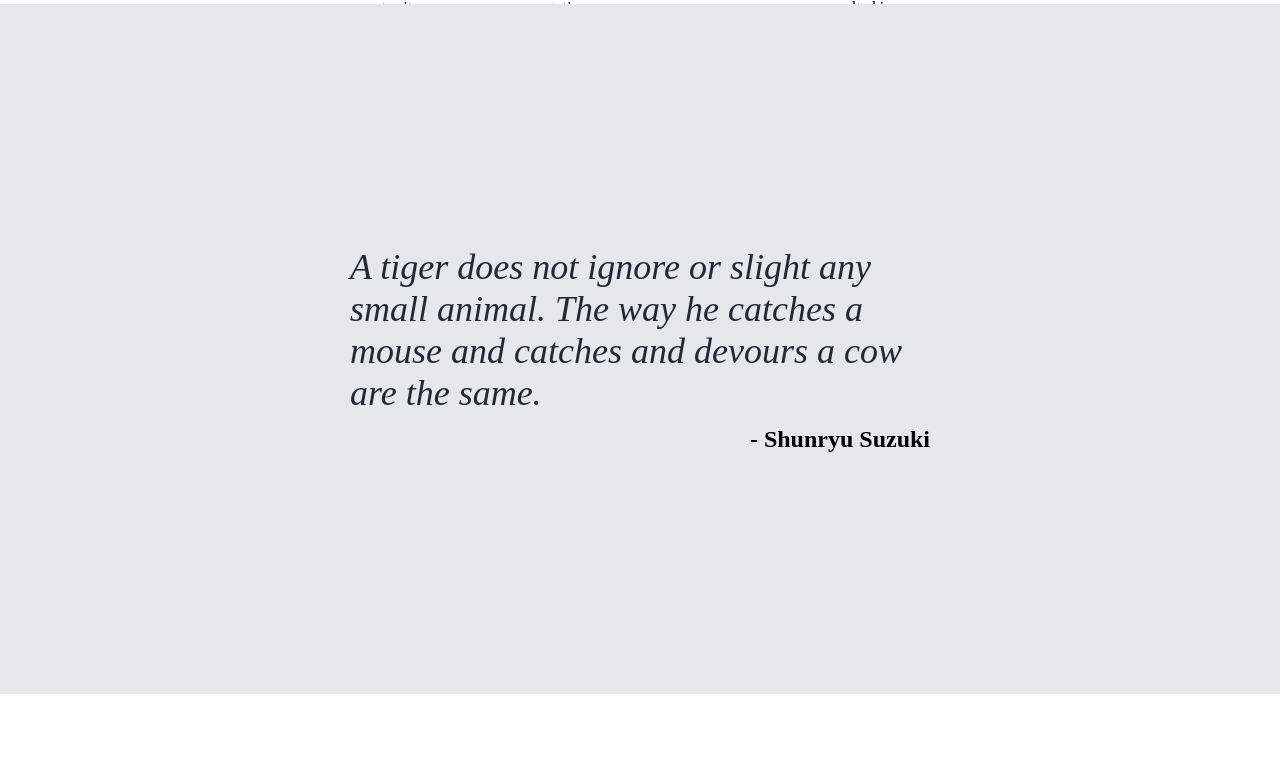
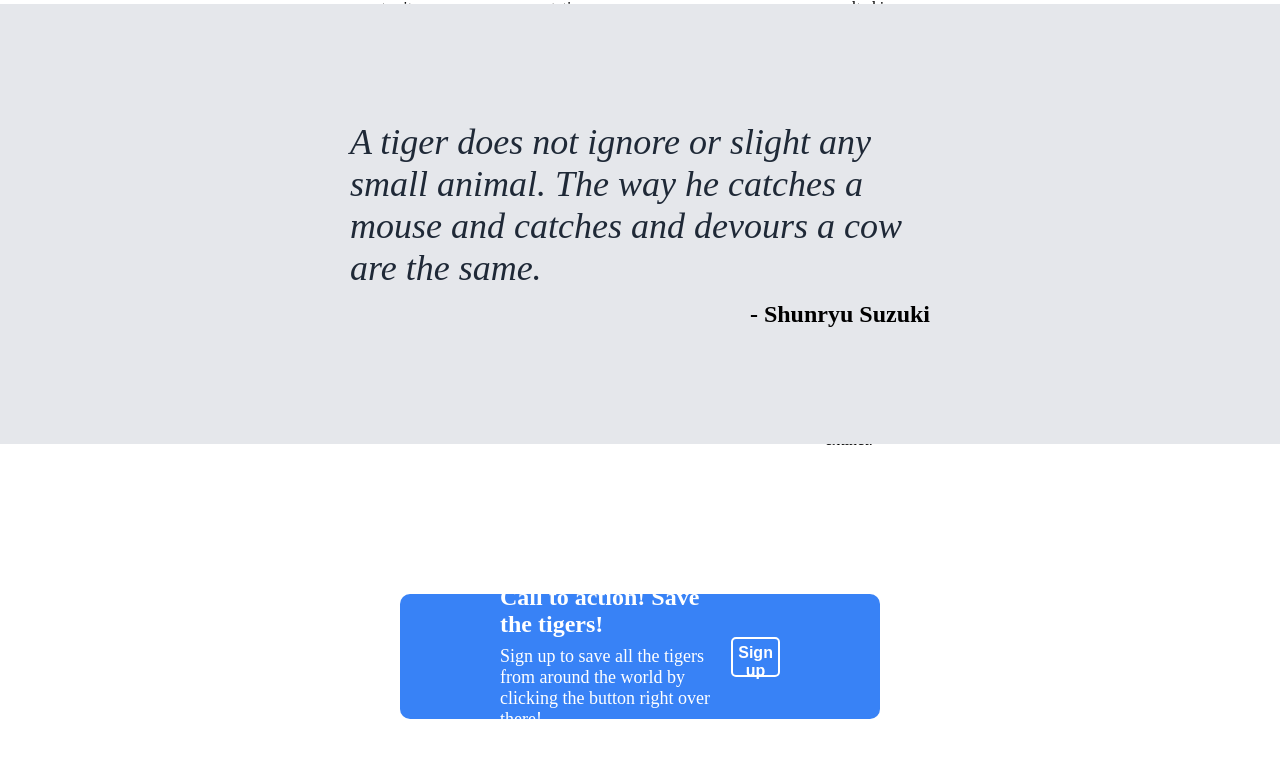
Before and after one commit to andres1998-byte/landing-page, a plain HTML site: page page.html in a window 1280 px wide. Shown: the part 1458-2216 px from the top of the page. Before the commit the page ends 2152 px from the top, so only its background shows below. Drawn offline with Linux system fonts and the light colour scheme.

Commit message:
Add the fourth section to the webpage

```diff
--- a/page.html
+++ b/page.html
@@ -7,14 +7,16 @@
     </header>
 
     <body>
-
         <div class="header">
-            <div class="logo">Header Logo</div>
+            <div class="logo">
+                <div>Tigers</div>
+                <img src="Tiger-logo-design-on-transparent-background-PNG.png" class="tigerlogo">
+            </div>
             <div class="rightside">
                 <ul>
-                    <li><a href="#">header link one</a></li>
-                    <li><a href="#">header link two</a></li>
-                    <li><a href="#">header link three</a></li>
+                    <li><a href="https://en.wikipedia.org/wiki/Tiger">Wikipedia</a></li>
+                    <li><a href="https://nationalzoo.si.edu/animals/tiger">Smithsonian</a></li>
+                    <li><a href="https://www.google.com/search?q=tigers&hl=en-US&tbm=isch&source=lnms&sa=X&ved=2ahUKEwjyoMbhyMn-AhXQkWoFHYqtBcUQ_AUoAXoECAEQAw&biw=1920&bih=922&dpr=1">Images</a></li>
                 </ul>
             </div>
         </div>
@@ -65,6 +67,13 @@
         </div>
 
         <div class="four">
+            <div class="container">
+                <div class="l">
+                    <div class="onee">Call to action! Save the tigers!</div>
+                    <div class="twoo">Sign up to save all the tigers from around the world by clicking the button right over there!</div>
+                </div>
+                <button class="button2">Sign up</button>
+            </div>
 
         </div>
 
--- a/style.css
+++ b/style.css
@@ -17,6 +17,10 @@ a {
     text-decoration: none;
 }
 
+.tigerlogo {
+    width: 32px;
+}
+
 .header {
     height: 40px;
     font-size: 24px;
@@ -30,6 +34,8 @@ a {
 
 .logo {
     margin-right: auto;
+    display: flex;
+    gap: 20px;
 }
 
 
@@ -123,7 +129,7 @@ a {
 }
 
 .three {
-    height: 600px;
+    height: 350px;
     background-color: #E5E7EB;
     display: flex;
     flex-direction: column;
@@ -145,3 +151,49 @@ a {
     font-weight: bold;
 
 }
+
+.four {
+    height: 400px;
+    padding: 150px 400px;
+
+}
+
+.container {
+    height:5px;
+    border-radius: 10px;
+    background-color: #3882F6;
+    justify-content:space-around;
+    align-items: center;
+    padding: 60px 100px;
+    display: flex;
+    gap: 16px;
+}
+
+.button2 {
+    background-color: #3882F6;
+    color: white;
+    border: 2px solid white;
+    padding: 5px;
+    width: 120px;
+    height: 40px;
+    font-size: 16px;
+    font-weight: bold;
+    border-radius: 5px;
+}
+
+.l {
+    display:flex;
+    flex-direction:column;
+    gap: 8px;
+}
+
+.onee {
+    font-size: 24px;
+    font-weight:bold;
+    color:white;
+}
+
+.twoo {
+    font-size: 18px;
+    color:white;
+}
```
